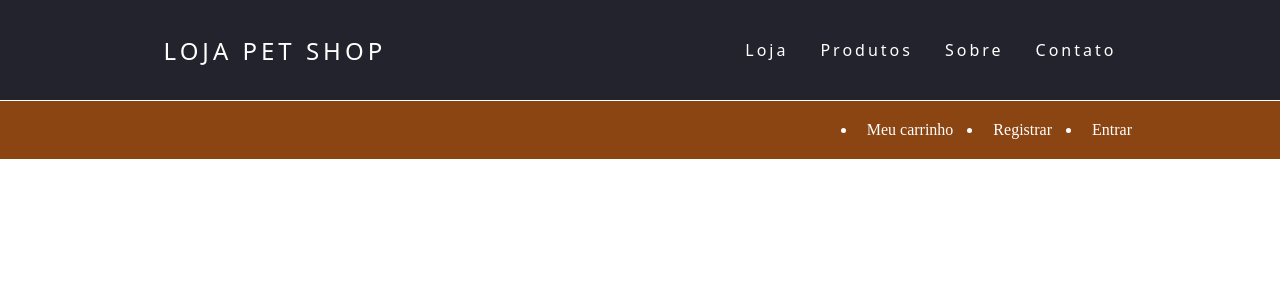
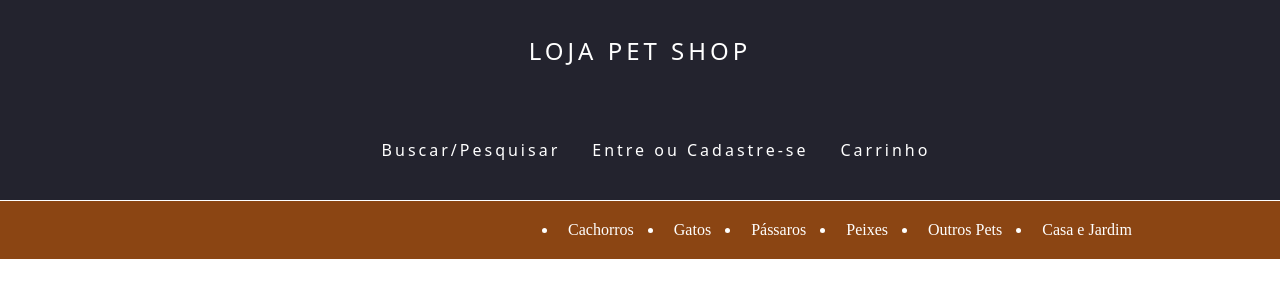
Before and after one commit to wesleypiresads/loja-virtual, a plain HTML site: page index.html in a window 1280 px wide. Drawn offline with Linux system fonts and the light colour scheme.

Commit message:
alteracoes em header para teste

```diff
--- a/index.html
+++ b/index.html
@@ -9,26 +9,33 @@
 </head>
 <body>
     <header>
+        <div class="header-fixa">
             <nav>
                     <a class="logo" href="index.html">Loja Pet Shop</a>
                     <div class="mobile-menu">
                     <div class="line1"></div>
                     <div class="line2"></div>
                     <div class="line3"></div>
+            </nav>
         </div>
+        <div class="header-movel">
+            <nav>
                 <ul class="nav-list">
-                <li><a href="#">Loja</a></li>
-                <li><a href="#">Produtos</a></li>
-                <li><a href="#">Sobre</a></li>
-                <li><a href="#">Contato</a></li>
+                    <li><a href="#">Buscar/Pesquisar</a></li>
+                    <li><a href="#">Entre ou Cadastre-se</a></li>
+                    <li><a href="#">Carrinho</a></li>
                 </ul>
             </nav>
+        </div>
     </header>
     <div class="registro">
         <ul>
-            <li>Meu carrinho</li>
-            <li>Registrar</li>
-            <li>Entrar</li>
+            <li>Cachorros</li>
+            <li>Gatos</li>
+            <li>Pássaros</li>
+            <li>Peixes</li>
+            <li>Outros Pets</li>
+            <li>Casa e Jardim</li>
         </ul>
     </div>
 
```
Lines whose indentation alone changed are shown as unchanged.
